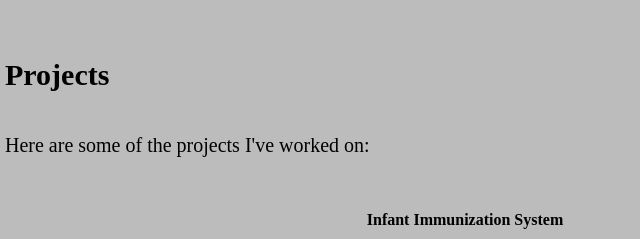
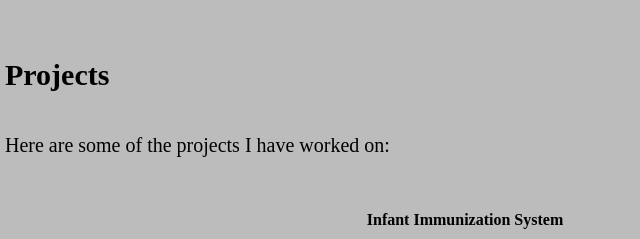
Before and after one commit to lalisabl/PersonalWebsite, a plain HTML site: page index.html in a window 1280 px wide. Shown: the part 2180-2419 px from the top of the page, 175-815 px from the left. Drawn offline with Linux system fonts and the light colour scheme.

Commit message:
html file changed again

```diff
--- a/index.html
+++ b/index.html
@@ -147,7 +147,7 @@
     <section class="section" id="section--3">
       <div class="container">
         <h2>Projects</h2>
-        <p>Here are some of the projects I've worked on:</p>
+        <p>Here are some of the projects I have worked on:</p>
         <div class="slider">
           <div class="slide">
             <h5 class="projects__header">Infant Immunization System</h5>
```
